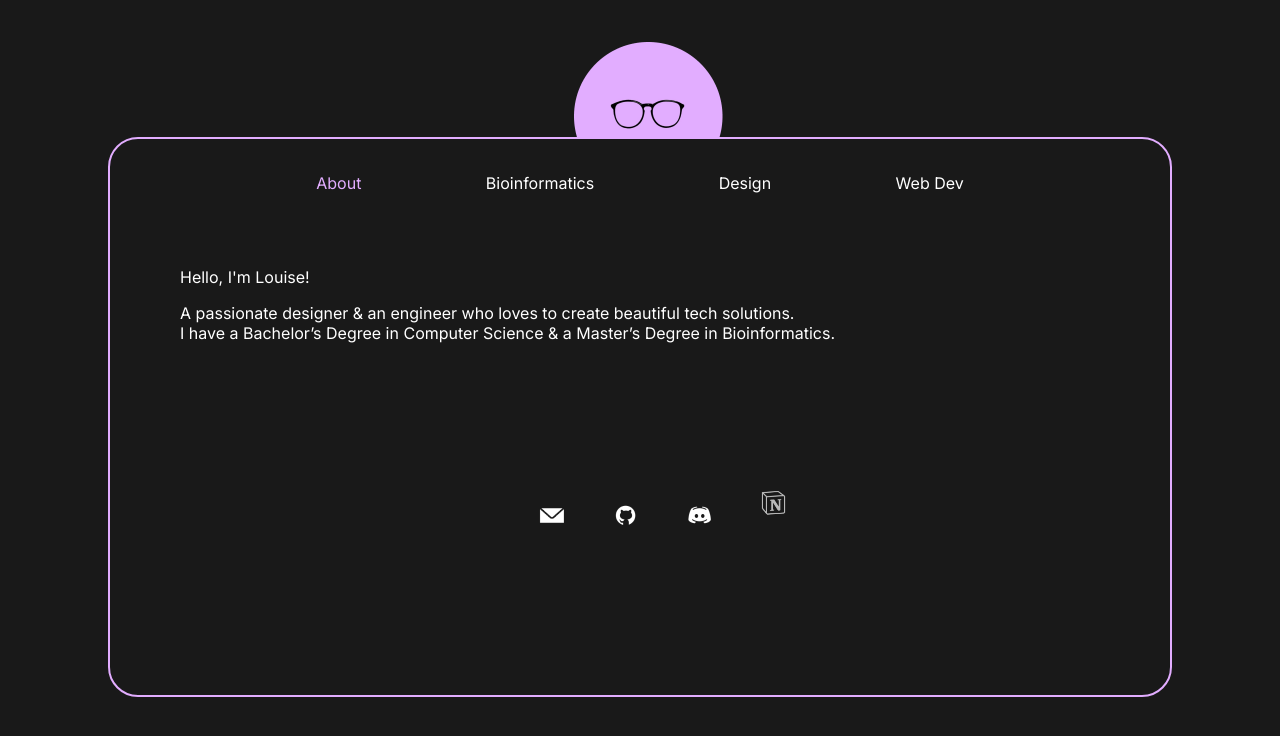
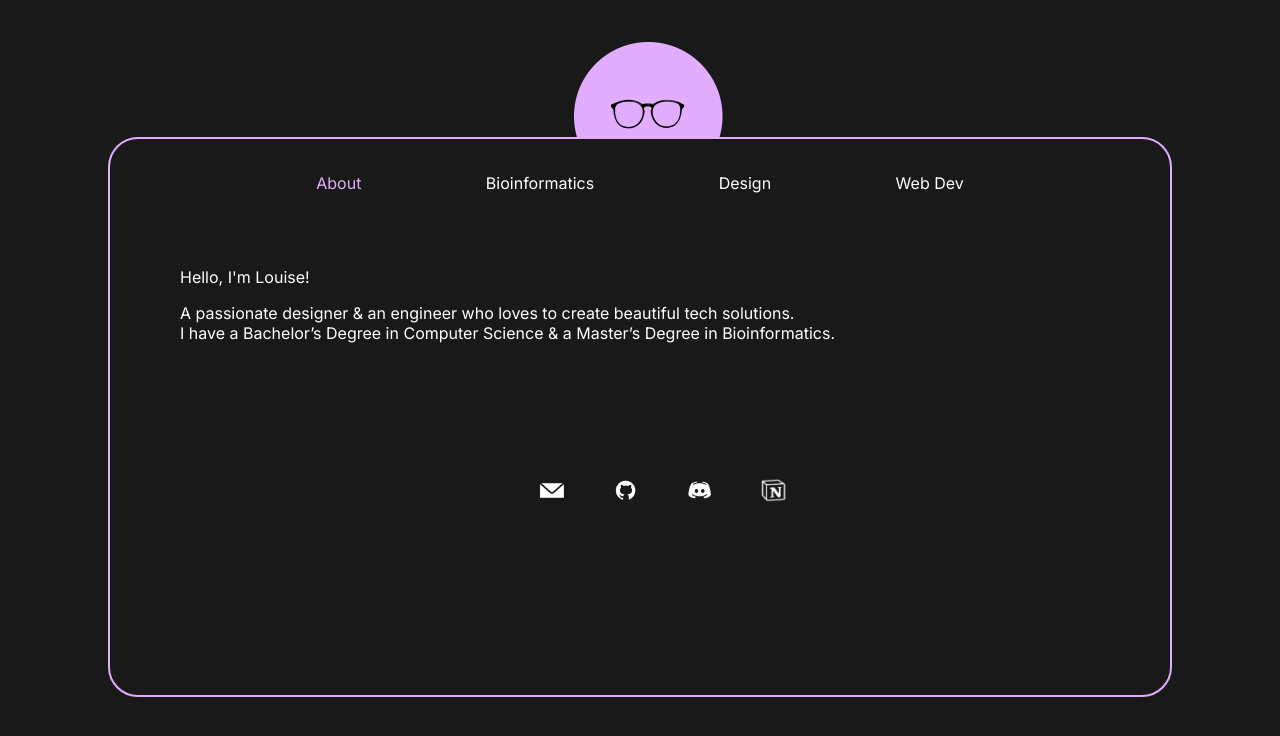
Before and after one commit to thelouise/portfolio, a plain HTML site: page louise.html in a window 1280 px wide. Drawn offline with nearby package versions, Linux system fonts and the light colour scheme.

Commit message:
louise.html

```diff
--- a/louise.html
+++ b/louise.html
@@ -48,7 +48,7 @@
                     <a href="mailto:louizabennoui@gmail.com" target="_blank"><img src="imgs/Email.png" alt=""></a>
                     <a href="https://github.com/thelouise" target="_blank"><img src="imgs/GitHub.png" alt=""></a>
                     <a href="https://discord.com/users/thelouise" target="_blank"><img src="imgs/Discord.png" alt=""></a>
-                    <a href="https://blouiza.notion.site/L-O-U-I-S-E-7aaef7169f51465e955e5061e3cf9021?pvs=74" target="_blank"><img src="imgs/notion.png" alt=""></a>
+                    <a href="https://blouiza.notion.site/L-O-U-I-S-E-7aaef7169f51465e955e5061e3cf9021?pvs=74" target="_blank"><img src="imgs/Notion.png" alt=""></a>
                 </div>
         </div>
     </div>
```
